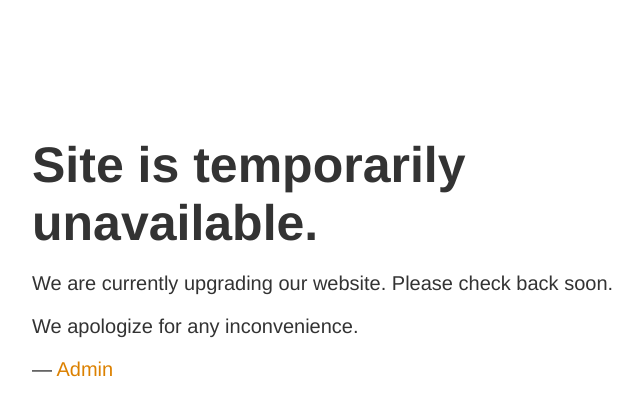
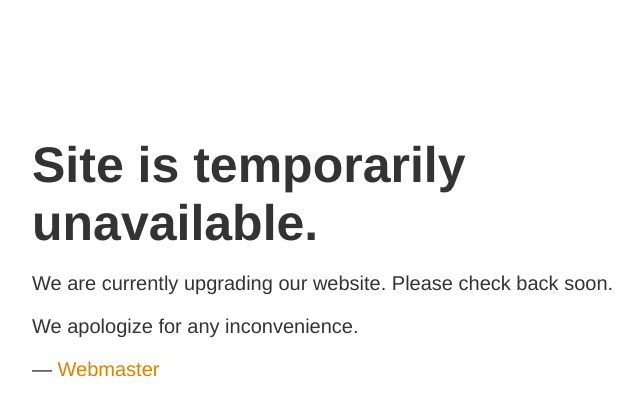
Before and after one commit to ichelash/maint, a plain HTML site: page index.html in a window 1280 px wide. Shown: the full height of the page, 283-923 px from the left. Drawn offline with Linux system fonts and the light colour scheme.

Commit message:
Update index.html

```diff
--- a/index.html
+++ b/index.html
@@ -30,7 +30,7 @@
             <h1>Site is temporarily unavailable.</h1>
             <p>We are currently upgrading our website. Please check back soon.</p>
             <p>We apologize for any inconvenience.</p>
-            <p id="signature">&mdash; <a href="mailto:no-reply@mg.africast.me">Admin</a></p>
+            <p id="signature">&mdash; <a href="mailto:0ikiptoo@gmail.com">Webmaster</a></p>
         </article>
     </body>
 </html>
```
